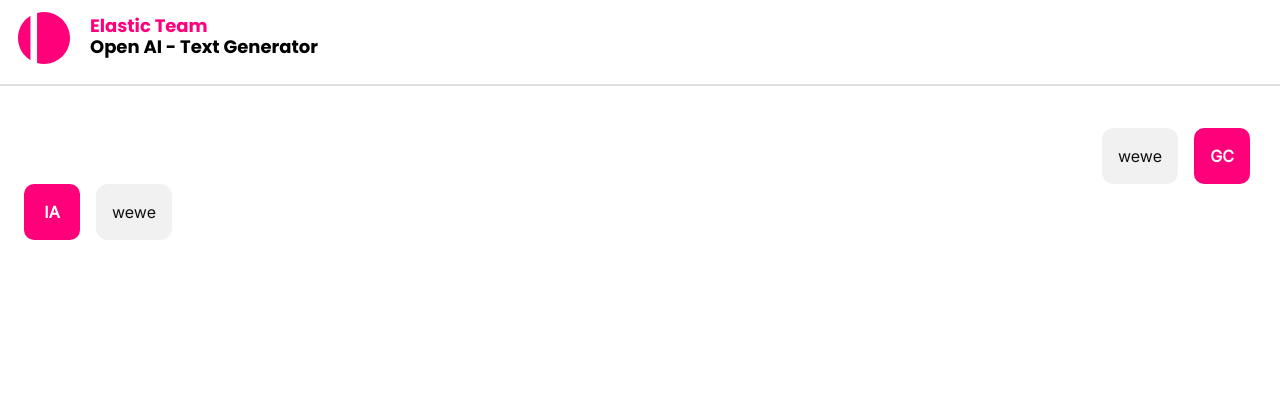
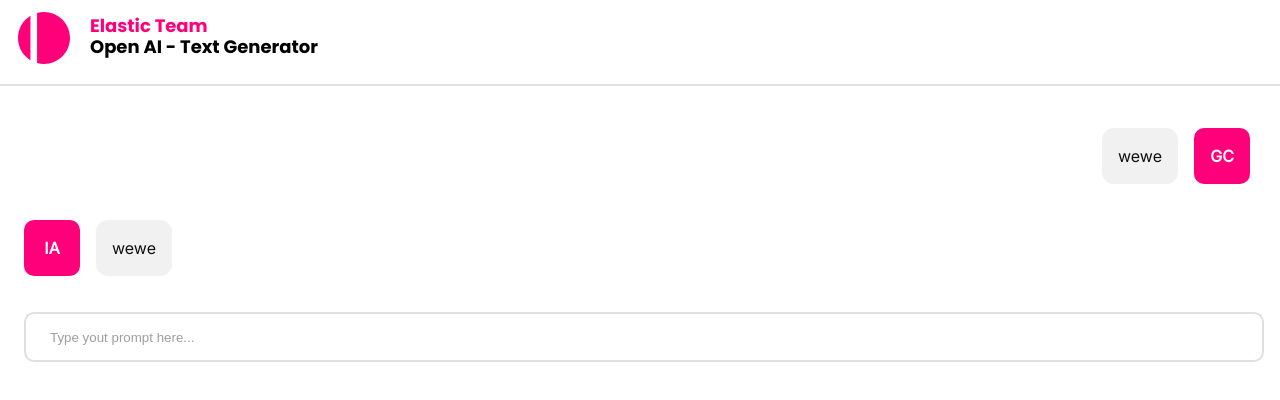
Before and after one commit to GiovanniCaiazzo01/Elastic-Team-OpenAI---Powered-Text-Generator-Challenge, a React (Vite) app in the folder client/: page /chat in a window 1280 px wide. Shown: the top 400 px of the page. Built offline with nearby package versions, Linux system fonts and the light colour scheme.

Commit message:
chore: small ui Change

```diff
--- /dev/null
+++ b/client/src/pages/Chat/ChatFooter/index.jsx
@@ -0,0 +1,20 @@
+import { Container, Flex, Input } from "../../../layouts";
+
+const ChatFooter = () => {
+  return (
+    <Container marginLeft={11} marginRight={7}>
+      <Flex fullWidth alignItems={1} justifyContent={1}>
+        <Input
+          fullWidth
+          height={24}
+          type="text"
+          borderRadius={4}
+          border={{ px: 0, color: "softGrey" }}
+          placeholder="Type yout prompt here..."
+        />
+      </Flex>
+    </Container>
+  );
+};
+
+export { ChatFooter };
--- a/client/src/pages/Chat/ChatHeader/index.jsx
+++ b/client/src/pages/Chat/ChatHeader/index.jsx
@@ -7,7 +7,6 @@ const ChatHeader = () => {
       paddingTop={5}
       paddingLeft={8}
       paddingRight={8}
-      marginBottom={20}
       borderBottom={{ px: 0, color: "softGrey" }}
     >
       <LogoWithText
--- a/client/src/pages/Chat/ChatSection/ChatIAMessage/index.jsx
+++ b/client/src/pages/Chat/ChatSection/ChatIAMessage/index.jsx
@@ -1,4 +1,4 @@
-import { Flex } from "../../../../layouts";
+import { Container, Flex } from "../../../../layouts";
 
 import { Avatar } from "../../../../components";
 import { ChatText } from "../ChatText";
@@ -7,10 +7,12 @@ import { ChatText } from "../ChatText";
 
 const ChatIAMessage = () => {
   return (
-    <Flex justifyContent={0}>
-      <Avatar content="IA" marginRight={7} />
-      <ChatText />
-    </Flex>
+    <Container marginBottom={17}>
+      <Flex justifyContent={0}>
+        <Avatar content="IA" marginRight={7} />
+        <ChatText />
+      </Flex>
+    </Container>
   );
 };
 
--- a/client/src/pages/Chat/ChatSection/ChatUserMessage/index.jsx
+++ b/client/src/pages/Chat/ChatSection/ChatUserMessage/index.jsx
@@ -1,4 +1,4 @@
-import { Flex } from "../../../../layouts";
+import { Container, Flex } from "../../../../layouts";
 
 import { Avatar } from "../../../../components";
 
@@ -8,10 +8,12 @@ import { ChatText } from "../ChatText";
 
 const ChatUserMessage = () => {
   return (
-    <Flex justifyContent={2}>
-      <ChatText />
-      <Avatar content="GC" marginLeft={7} />
-    </Flex>
+    <Container marginBottom={17}>
+      <Flex justifyContent={2}>
+        <ChatText />
+        <Avatar content="GC" marginLeft={7} />
+      </Flex>
+    </Container>
   );
 };
 
--- a/client/src/pages/Chat/ChatSection/index.jsx
+++ b/client/src/pages/Chat/ChatSection/index.jsx
@@ -4,7 +4,7 @@ import { ChatUserMessage } from "./ChatUserMessage";
 
 const ChatSection = () => {
   return (
-    <Container paddingLeft={11} paddingRight={14}>
+    <Container paddingLeft={11} paddingRight={14} marginTop={20}>
       <Flex flexDirection="column" fullHeight>
         <ChatUserMessage />
         <ChatIAMessage />
--- a/client/src/pages/Chat/index.jsx
+++ b/client/src/pages/Chat/index.jsx
@@ -1,3 +1,4 @@
+import { ChatFooter } from "./ChatFooter";
 import { ChatHeader } from "./ChatHeader";
 import { ChatSection } from "./ChatSection";
 
@@ -6,6 +7,7 @@ const Chat = () => {
     <>
       <ChatHeader />
       <ChatSection />
+      <ChatFooter />
     </>
   );
 };
--- a/client/src/pages/Login/index.jsx
+++ b/client/src/pages/Login/index.jsx
@@ -34,10 +34,10 @@ const Login = () => {
           border={{ px: 0, color: "lightGrey" }}
           borderRadius={1}
           height={23}
-          color="lightGrey"
+          color="linearBlack"
           marginBottom={7}
-          padding={5}
           type="email"
+          placeholder="Your Email Address"
         />
         <Text
           fontFamily="main"
@@ -54,10 +54,10 @@ const Login = () => {
           border={{ px: 0, color: "lightGrey" }}
           borderRadius={1}
           height={23}
-          color="lightGrey"
+          color="linearBlack"
           marginBottom={7}
-          padding={5}
-          Input="password"
+          type="password"
+          placeholder="Your Password"
         />
 
         <Flex fullWidth justifyContent={3} marginTop={19} alignItems={1}>
--- a/client/src/pages/Register/index.jsx
+++ b/client/src/pages/Register/index.jsx
@@ -34,10 +34,10 @@ const Register = () => {
           border={{ px: 0, color: "lightGrey" }}
           borderRadius={1}
           height={23}
-          color="lightGrey"
+          color="linearBlack"
           marginBottom={7}
-          padding={5}
           type="email"
+          placeholder="Your Username"
         />
         <Text
           fontFamily="main"
@@ -54,10 +54,10 @@ const Register = () => {
           border={{ px: 0, color: "lightGrey" }}
           borderRadius={1}
           height={23}
-          color="lightGrey"
+          color="linearBlack"
           marginBottom={7}
-          padding={5}
           type="text"
+          placeholder="Your Full Name"
         />
         <Text
           fontFamily="main"
@@ -74,10 +74,10 @@ const Register = () => {
           border={{ px: 0, color: "lightGrey" }}
           borderRadius={1}
           height={23}
-          color="lightGrey"
+          color="linearBlack"
           marginBottom={7}
-          padding={5}
           type="password"
+          placeholder="Your Password"
         />
         <Flex fullWidth justifyContent={3} marginTop={19} alignItems={1}>
           <Button
--- a/client/src/themes/theme.js
+++ b/client/src/themes/theme.js
@@ -3,6 +3,7 @@ export const theme = {
     primary: "#FF007A",
     black: "#000000",
     linearBlack: "#0F0F0F",
+    grey: "#9F9F9F",
     darkGrey: "#2D3142",
     midGrey: "#656C8C",
     lightGrey: "#A4A9BF",
```
